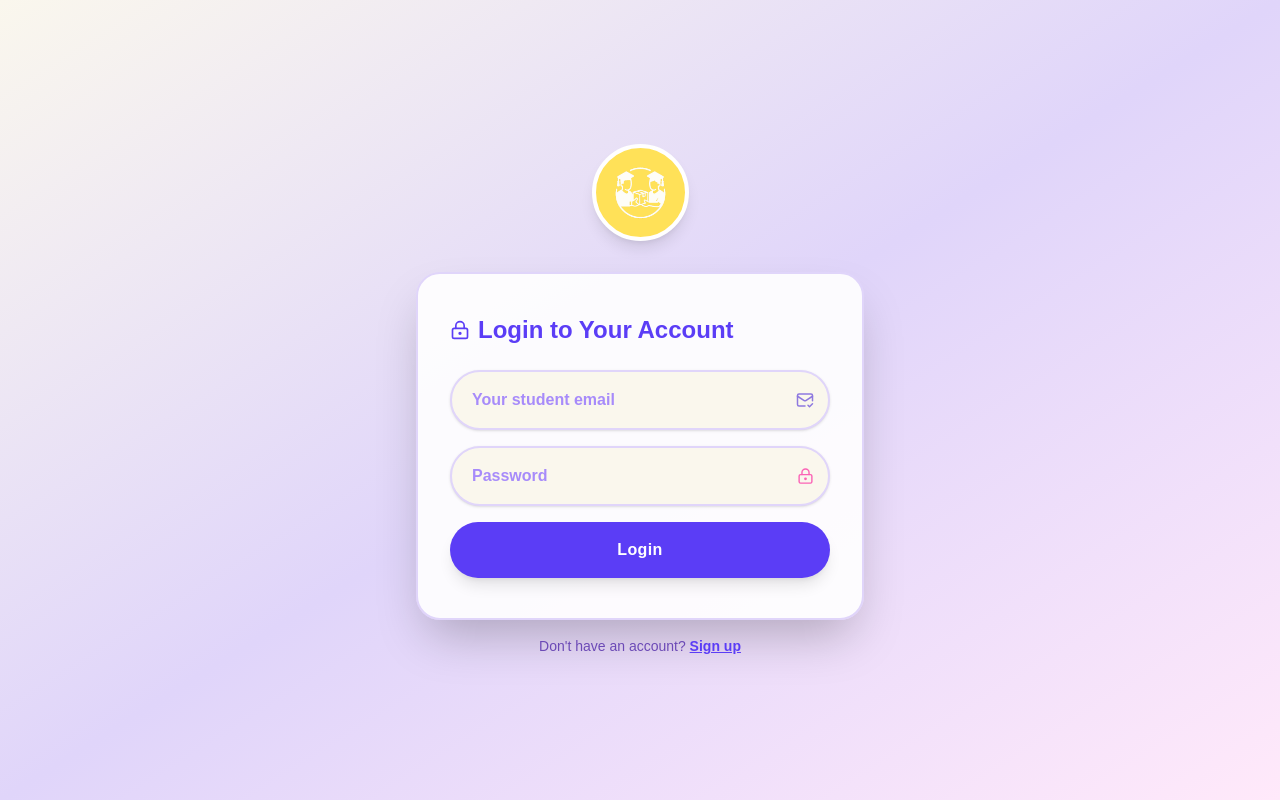
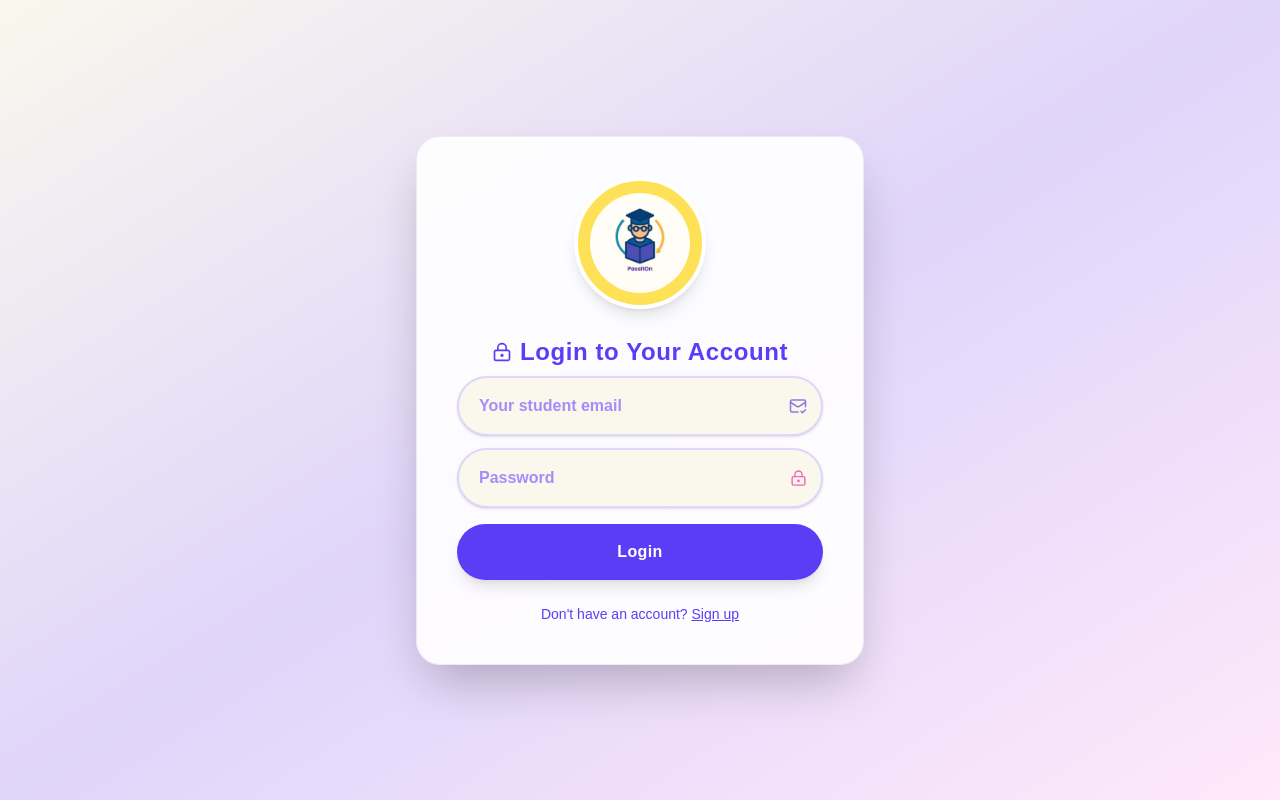
Before and after one commit to aryan-95/PassItOn, a Next.js app: page /auth/login in a window 1280 px wide. Built offline with nearby package versions, Linux system fonts and the light colour scheme.

Commit message:
logo in login and auth page

```diff
--- a/app/auth/login/page.tsx
+++ b/app/auth/login/page.tsx
@@ -38,77 +38,69 @@ export default function LoginPage() {
   };
 
   return (
-    <div className="min-h-screen bg-gradient-to-br from-[#faf7ed] via-[#E0D5FA] to-[#ffe9fa] flex items-center justify-center px-4">
+    <div className="min-h-screen flex items-center justify-center px-4 bg-gradient-to-br from-[#faf7ed] via-[#E0D5FA] to-[#ffe9fa]">
       <motion.div
-        initial={{ opacity: 0, scale: 0.98 }}
+        className="w-full max-w-md bg-white/90 border border-[#6C4AB6]/10 rounded-3xl shadow-2xl p-8 md:p-10 flex flex-col items-center"
+        initial={{ y: 26, opacity: 0 }}
+        animate={{ y: 0, opacity: 1 }}
+        transition={{ duration: 0.55 }}
+      >
+        {/* Logo/avatar */}
+        <motion.div
+          className="mb-5"
+          initial={{ opacity: 0, scale: 0.8 }}
           animate={{ opacity: 1, scale: 1 }}
           transition={{ duration: 0.5 }}
-        className="flex flex-col items-center w-full max-w-md"
         >
-        {/* Logo with glow */}
-        <motion.div
-          className="mb-6"
-          initial={{ opacity: 0, y: -20 }}
-          animate={{ opacity: 1, y: 0 }}
-          transition={{ duration: 0.6 }}
-          whileHover={{ scale: 1.05 }}
-        >
-          <span className="inline-block bg-[#FFE158] p-3 rounded-full border-4 border-white shadow-lg">
+          <span className="inline-block bg-[#FFE158] p-3 rounded-full shadow-lg border-4 border-white">
             <Image
-              src="/logo.png"
-              alt="Startup Logo"
-              width={65}
-              height={65}
-              className="mx-auto rounded-full"
+              src="/logo2.jpeg"
+              alt="Site Logo"
+              width={100}
+              height={100}
+              className="rounded-full"
             />
           </span>
         </motion.div>
 
-        {/* Card */}
-        <motion.div
-          className="bg-white/90 border-2 border-[#E0D5FA] rounded-3xl shadow-2xl w-full px-8 py-10"
-          initial={{ y: 20, opacity: 0 }}
-          animate={{ y: 0, opacity: 1 }}
-          transition={{ delay: 0.3, duration: 0.5 }}
-        >
-          <h2 className="text-2xl font-extrabold text-[#5B3DF6] text-center flex items-center gap-2 mb-6">
+        <h2 className="text-2xl font-extrabold text-[#5B3DF6] mb-2 tracking-wide text-center flex gap-2 items-center">
           <LockKeyhole size={20} />
           Login to Your Account
         </h2>
 
-          <div className="relative mb-4">
+        <div className="w-full mb-3">
+          <div className="relative">
             <input
               type="email"
               placeholder="Your student email"
               value={email}
               onChange={e => setEmail(e.target.value)}
               autoComplete="username"
-              className="w-full px-5 py-4 rounded-full bg-[#faf7ed] border-2 border-[#E0D5FA] text-[#23185B] placeholder-[#a78bfa] focus:ring-2 focus:ring-[#5B3DF6] focus:outline-none shadow font-semibold text-base pr-10 transition"
+              className="w-full px-5 py-4 rounded-full bg-[#faf7ed] border-2 border-[#E0D5FA] text-[#23185B] focus:ring-2 focus:ring-[#5B3DF6] focus:outline-none text-base shadow placeholder-[#a78bfa] font-semibold transition pr-10"
             />
             <MailCheck size={18} className="absolute right-4 top-1/2 -translate-y-1/2 text-[#8e79df]" />
           </div>
-          <div className="relative mb-4">
+        </div>
+        <div className="w-full mb-3">
+          <div className="relative">
             <input
               type="password"
               placeholder="Password"
               value={password}
               onChange={e => setPassword(e.target.value)}
               autoComplete="current-password"
-              className="w-full px-5 py-4 rounded-full bg-[#faf7ed] border-2 border-[#E0D5FA] text-[#23185B] placeholder-[#a78bfa] focus:ring-2 focus:ring-pink-400 focus:outline-none shadow font-semibold text-base pr-10 transition"
+              className="w-full px-5 py-4 rounded-full bg-[#faf7ed] border-2 border-[#E0D5FA] text-[#23185B] focus:ring-2 focus:ring-pink-400 focus:outline-none text-base shadow placeholder-[#a78bfa] font-semibold transition pr-10"
             />
             <LockKeyhole size={17} className="absolute right-4 top-1/2 -translate-y-1/2 text-pink-400" />
+          </div>
         </div>
 
         <motion.button
           onClick={handleLogin}
           disabled={loading}
+          whileHover={{ scale: 1.04 }}
           whileTap={{ scale: 0.97 }}
-            whileHover={{ scale: 1.03 }}
-            className={`w-full py-4 rounded-full font-bold shadow-lg transition-all tracking-wide flex items-center justify-center gap-2
-              ${loading
-                ? 'bg-[#5B3DF6]/70 cursor-not-allowed opacity-70'
-                : 'bg-[#5B3DF6] hover:bg-[#6C4AB6] text-white'
-              }`}
+          className="w-full py-4 mt-1 rounded-full font-bold tracking-wide transition-all shadow-lg flex items-center justify-center gap-2 bg-[#5B3DF6] hover:bg-[#6C4AB6] text-white disabled:opacity-60"
         >
           {loading && <Loader2 size={18} className="animate-spin" />}
           {loading ? 'Logging in...' : 'Login'}
@@ -116,29 +108,27 @@ export default function LoginPage() {
 
         {status && (
           <motion.p
-              className={`mt-4 text-center text-base font-semibold transition ${
-                status.startsWith("✅")
+            className={`
+              mt-5 mb-2 text-center text-base font-semibold transition
+              ${
+                status.startsWith('✅')
                   ? "text-green-500"
-                  : status.startsWith("❌")
+                  : status.startsWith('❌')
                   ? "text-pink-500"
                   : "text-[#a78bfa]"
-              }`}
+              }
+            `}
             initial={{ opacity: 0 }}
             animate={{ opacity: 1 }}
           >
             {status}
           </motion.p>
         )}
-        </motion.div>
 
-        <p className="mt-4 text-sm text-center text-[#6C4AB6] font-medium">
-          Don&apos;t have an account?{" "}
-          <span
-            onClick={() => router.push('/auth/sign-up')}
-            className="text-[#5B3DF6] underline font-bold cursor-pointer hover:text-pink-500 transition"
+        <p className="mt-6 text-sm text-center text-[#5B3DF6] hover:underline font-medium cursor-pointer"
+          onClick={() => router.push('/auth')}
         >
-            Sign up
-          </span>
+          Don&apos;t have an account? <span className="underline">Sign up</span>
         </p>
       </motion.div>
     </div>
--- a/app/auth/page.tsx
+++ b/app/auth/page.tsx
@@ -98,10 +98,10 @@ export default function AuthPage() {
         >
           <span className="inline-block bg-[#FFE158] p-3 rounded-full shadow-lg border-4 border-white">
             <Image
-              src="/logo.png"
+              src="/logo2.jpeg"
               alt="Site Logo"
-              width={60}
-              height={60}
+              width={100}
+              height={100}
               className="rounded-full"
             />
           </span>
```
Also changed, not shown: public/logo2.jpeg (added). Lines whose indentation alone changed are shown as unchanged.
